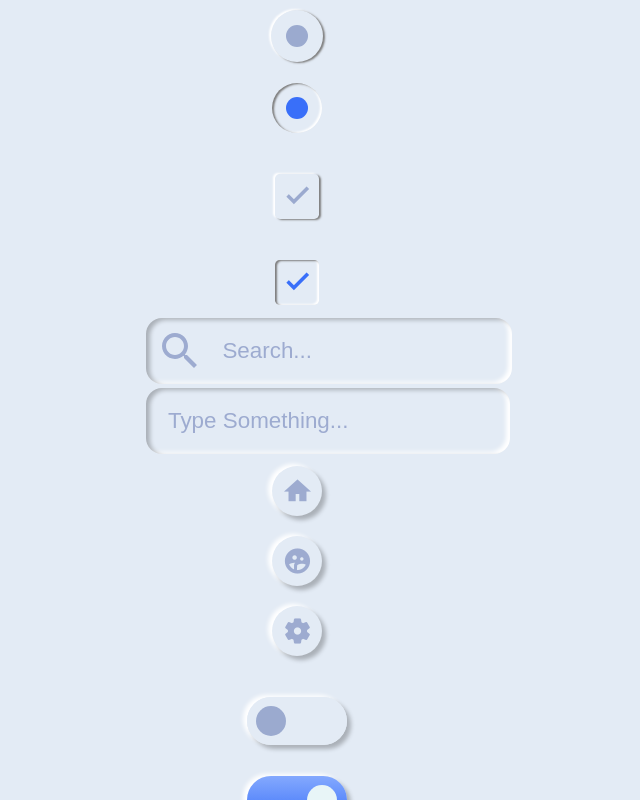
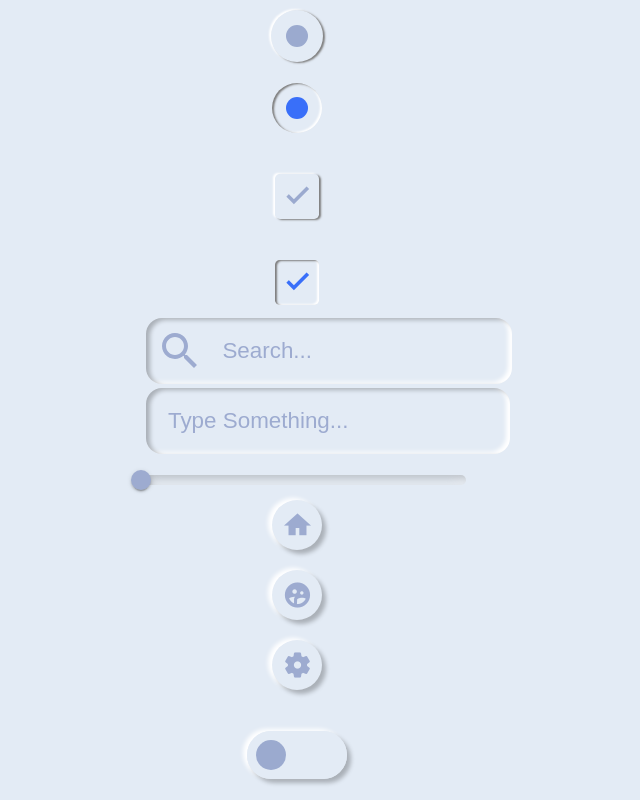
Before and after one commit to RyanColl/Website-Redesign-Portfolio, a React (Create React App) app: page / in a window 1280 px wide. Shown: the top 800 px of the page, without its empty margins (343-983 px from the left). Built offline with nearby package versions, Linux system fonts and the light colour scheme.

Commit message:
slider complete

```diff
--- a/src/App/App.tsx
+++ b/src/App/App.tsx
@@ -10,6 +10,7 @@ import NeumoTabs from '../Components/Neumorphic/Tabs/NeumoTabs';
 import SearchBar from '../Components/Neumorphic/Search/SearchBar';
 import TypeBar from '../Components/Neumorphic/TypeBar/TypeBar';
 import IconButton from '../Components/Neumorphic/IconButton/IconButton'
+import NeumoSlider from '../Components/Neumorphic/Slider/Slider'
 const App = () => {
   const [width, setWidth] = useState(0)
   useEffect(() => {
@@ -23,11 +24,11 @@ const App = () => {
         <Toggle id={2} isChecked={true} />
         <SearchBar />
         <TypeBar />
+        <NeumoSlider />
         <IconButton />
         <IconButton icon={'supervised_user_circle'}/>
         <IconButton icon={'settings'} />
         <NeumoSwitch />
-
         <NeumoSwitch id={2} isChecked={true} />
         <NeumoButton />
         <NeumoButton darkThemed={true} />
--- /dev/null
+++ b/src/Components/Neumorphic/Slider/Slider.css
@@ -0,0 +1,71 @@
+.neumo-slider {
+    display: flex;
+    flex-direction: column;
+    width: 312px;
+    height: 12px;
+}
+.MuiSlider-root {
+
+}
+.MuiSlider-rail {
+    box-shadow:  8px 4px 8px #7e7e7e inset, -8px -4px 8px white inset;
+    background-color: rgba(0, 0, 0, 0) !important;
+    border: 1px solid rgba(0, 0, 0, 0) !important;
+}
+.MuiSlider-track {
+    background: #396FF9;
+    background-image: linear-gradient(180deg, #84A9FE 0%, #396FF9 100%);
+    border: 1px solid rgba(0, 0, 0, 0) !important;
+}
+.MuiSlider-thumb {
+    color: #9DABD0;
+    transition: all .3s ease;
+}
+.MuiSlider-thumb:hover {
+    color: #396FF9;
+    transition: all .3s ease;
+}
+.slider-box {
+    width: 100%;
+    height: 1rem;
+    cursor: pointer;
+    box-shadow:  8px 4px 8px #7e7e7e inset, -8px -4px 8px white inset;
+    border-radius: 1rem;
+    position: relative;
+    display: flex;
+    justify-content: center;
+    align-items: center;
+}
+.slider-btn {
+    width: 2rem;
+    height: 2rem;
+    border-radius: 50%;
+    background: white;
+    position: absolute;
+    box-shadow: 0px .1rem .3rem 0px whitesmoke;
+    z-index: 200;
+    display: flex;
+    justify-content: center;
+    align-items: center;
+}
+.slider-btn:hover .slider-tooltip {
+    opacity: 1;
+}
+.slider-btn::after {
+    content: '';
+    position: absolute;
+    width: .8rem;
+    height: .8rem;
+    border-radius: 50%;
+    box-shadow:  8px 4px 8px #7e7e7e inset, -8px -4px 8px white inset;
+}
+.slider-color {
+    height: 100%;
+    width: 50%;
+    position: absolute;
+    left: 0;
+    z-index: 100;
+    border-radius: inherit;
+    background: #396FF9;
+    background-image: linear-gradient(180deg, #84A9FE 0%, #396FF9 100%);
+}
--- /dev/null
+++ b/src/Components/Neumorphic/Slider/Slider.tsx
@@ -0,0 +1,11 @@
+import React from "react";
+import './Slider.css'
+import { Slider } from "@mui/material";
+const NeumoSlider = () => {
+    return(
+        <div className='neumo neumo-slider'>
+            <Slider sx={{width: 324, height: 10}} />
+        </div>
+    )
+}
+export default NeumoSlider;
```
